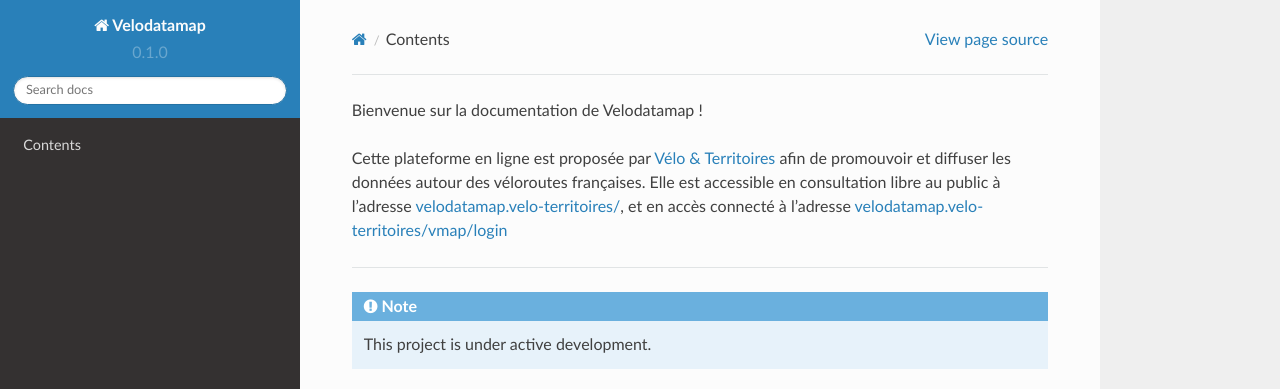
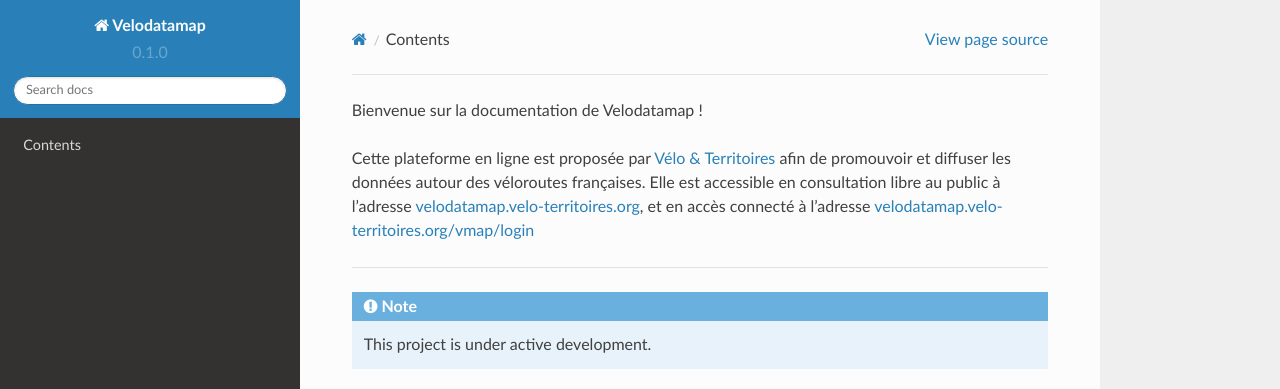
Before and after one commit to reseauvelomarche/velodatamap.readthedocs.io, a Sphinx documentation site: the page built from docs/source/index.rst, in a window 1280 px wide. Shown: the top 389 px of the page. Built offline with Sphinx 7.4.7 and the Read the Docs theme 2.0.0, drawn with Linux system fonts in a browser that asks for light colours; pages that are not in the unit, such as notebooks, are missing from menus.

Commit message:
Update index.rst

```diff
--- a/docs/source/index.rst
+++ b/docs/source/index.rst
@@ -1,7 +1,7 @@
 Bienvenue sur la documentation de Velodatamap !
 
 Cette plateforme en ligne est proposée par `Vélo & Territoires <https://www.velo-territoires.org>`_ afin de promouvoir et diffuser les données autour des véloroutes françaises.
-Elle est accessible en consultation libre au public à l'adresse `velodatamap.velo-territoires/ <https://www.velodatamap.velo-territoires/>`_, et en accès connecté à l'adresse `velodatamap.velo-territoires/vmap/login <velodatamap.velo-territoires/vmap/login>`_
+Elle est accessible en consultation libre au public à l'adresse `velodatamap.velo-territoires.org <https://www.velodatamap.velo-territoires.org>`_, et en accès connecté à l'adresse `velodatamap.velo-territoires.org/vmap/login <velodatamap.velo-territoires.org/vmap/login>`_
 
 ===================================
 
```
